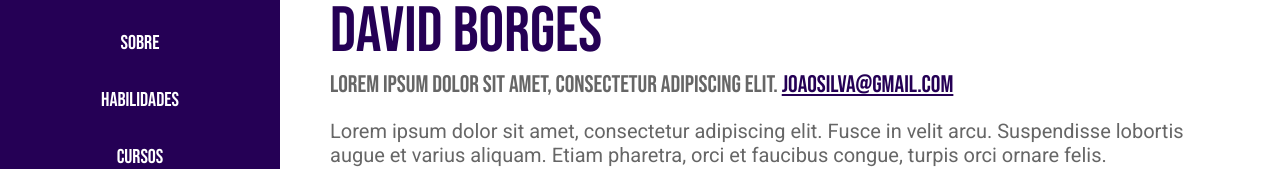
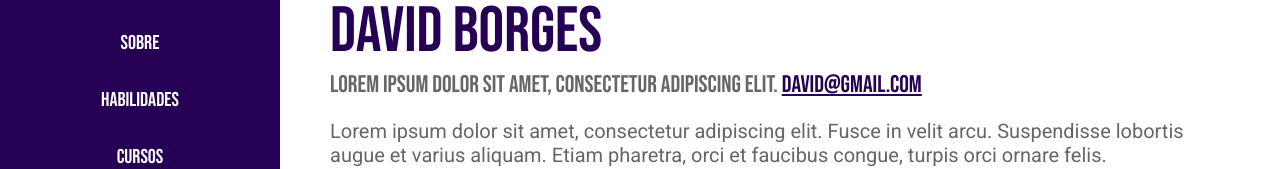
Before and after one commit to pdavidborges/projetocurriculo, a plain HTML site: page index.html in a window 1280 px wide. Shown: the part 216-385 px from the top of the page. Drawn offline with Linux system fonts and the light colour scheme.

Commit message:
Add files via upload

```diff
--- a/index.html
+++ b/index.html
@@ -35,7 +35,7 @@
         <div class="content">
 
             <h1>David Borges</h1>
-            <h2>Lorem ipsum dolor sit amet, consectetur adipiscing elit. <a href="mailto:joao@gmail.com">joaosilva@gmail.com</a> </h2>
+            <h2>Lorem ipsum dolor sit amet, consectetur adipiscing elit. <a href="mailto:david@gmail.com">david@gmail.com</a> </h2>
 
             <p>Lorem ipsum dolor sit amet, consectetur adipiscing elit. Fusce in velit arcu. Suspendisse lobortis augue et varius aliquam. Etiam pharetra, orci et faucibus congue, turpis orci ornare felis. </p>
 
```
